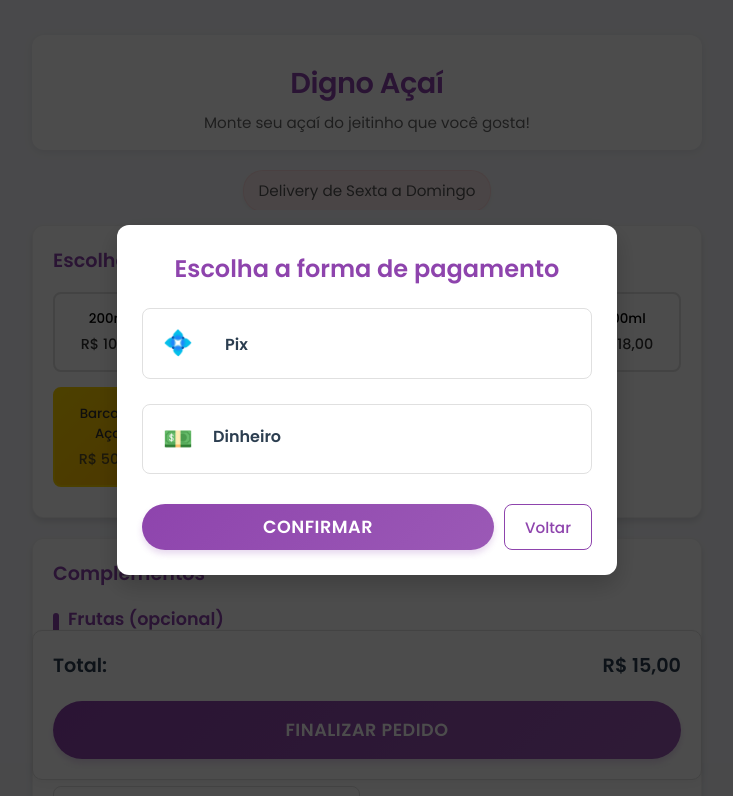
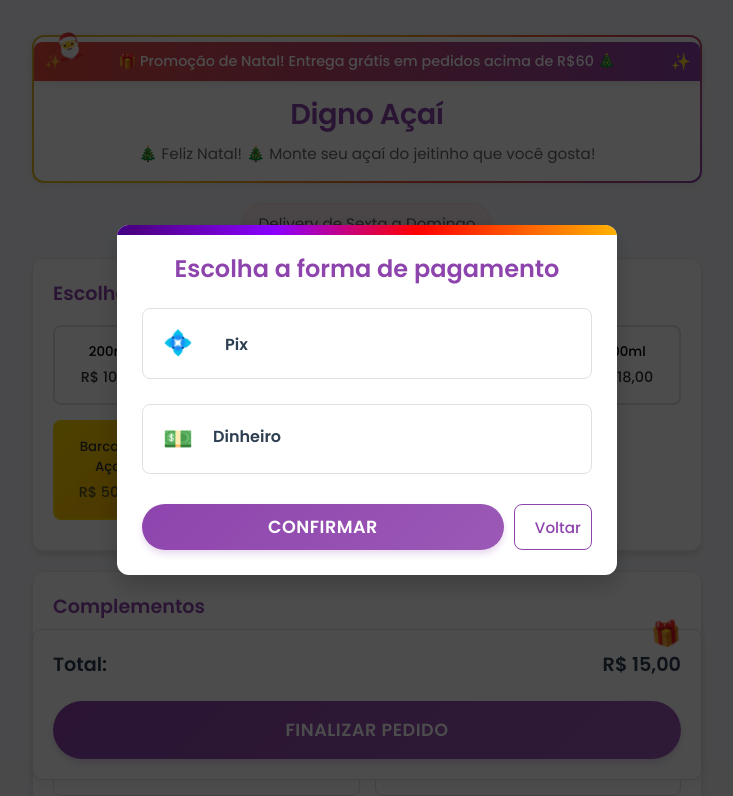
Before and after one commit to hudsonjuan/digno-acai, a plain HTML site: page index.html in a window 1280 px wide. Both pictures are taken after a click on the button "FINALIZAR PEDIDO". Shown: the top 796 px of the page, without its empty margins (273-1006 px from the left). Drawn offline with Linux system fonts and the light colour scheme.

Commit message:
Adiciona tema de Natal com elementos festivos e promoção especial

```diff
--- /dev/null
+++ b/christmas-theme.css
@@ -0,0 +1,267 @@
+/* Christmas Theme for Digno Açaí */
+
+/* Festive Notification */
+.festive-notification {
+    background: linear-gradient(90deg, #e74c3c, #8e44ad);
+    color: white;
+    text-align: center;
+    padding: 8px;
+    margin: -10px -10px 10px -10px;
+    border-radius: 8px 8px 0 0;
+    font-size: 0.9rem;
+    font-weight: 500;
+    position: relative;
+    overflow: hidden;
+    box-shadow: 0 2px 10px rgba(0, 0, 0, 0.1);
+}
+
+.festive-notification::before {
+    content: '✨';
+    position: absolute;
+    left: 10px;
+    top: 50%;
+    transform: translateY(-50%);
+    animation: twinkle 2s infinite alternate;
+}
+
+.festive-notification::after {
+    content: '✨';
+    position: absolute;
+    right: 10px;
+    top: 50%;
+    transform: translateY(-50%);
+    animation: twinkle 2s infinite alternate-reverse;
+}
+
+@keyframes twinkle {
+    from { opacity: 0.7; transform: translateY(-50%) scale(0.9); }
+    to { opacity: 1; transform: translateY(-50%) scale(1.1); }
+}
+
+/* Festive button styles */
+.primary-btn, .secondary-btn, .option-btn {
+    position: relative;
+    overflow: hidden;
+    transition: all 0.3s ease;
+}
+
+.primary-btn:hover, .secondary-btn:hover, .option-btn:hover {
+    transform: translateY(-2px);
+    box-shadow: 0 4px 15px rgba(0, 0, 0, 0.15);
+}
+
+.primary-btn::after, .secondary-btn::after {
+    content: '🎄';
+    position: absolute;
+    right: 10px;
+    top: 50%;
+    transform: translateY(-50%);
+    opacity: 0;
+    transition: all 0.3s ease;
+}
+
+.primary-btn:hover::after, .secondary-btn:hover::after {
+    opacity: 1;
+    right: 15px;
+}
+
+/* Festive card styles */
+.card {
+    position: relative;
+    border: 1px solid rgba(0, 0, 0, 0.08);
+    transition: all 0.3s ease;
+}
+
+.card:hover {
+    border-color: #e74c3c;
+    box-shadow: 0 6px 20px rgba(231, 76, 60, 0.1);
+}
+
+.card::before {
+    content: '🎄';
+    position: absolute;
+    top: -10px;
+    left: 15px;
+    font-size: 1.2rem;
+    background: white;
+    padding: 0 10px;
+    transform: rotate(-15deg);
+    opacity: 0;
+    transition: all 0.3s ease;
+}
+
+.card:hover::before {
+    opacity: 1;
+    transform: rotate(0deg);
+}
+
+/* Festive checkboxes */
+.option-checkbox input[type="checkbox"]:checked + span::before {
+    content: '🎅';
+    margin-right: 5px;
+    vertical-align: middle;
+}
+
+/* Snowflakes Animation */
+@keyframes snow {
+    0% { background-position: 0 0, 0 0; }
+    100% { background-position: 0 1000px, 1000px 500px; }
+}
+
+/* Add subtle snow effect to the header */
+header::before {
+    content: '';
+    position: absolute;
+    top: 0;
+    left: 0;
+    right: 0;
+    bottom: 0;
+    background-image:
+        radial-gradient(1px 1px at 10% 10%, #fff 50%, transparent 50%),
+        radial-gradient(1px 1px at 20% 20%, #fff 50%, transparent 50%),
+        radial-gradient(1px 1px at 30% 30%, #fff 50%, transparent 50%),
+        radial-gradient(1px 1px at 40% 40%, #fff 50%, transparent 50%),
+        radial-gradient(1px 1px at 50% 50%, #fff 50%, transparent 50%),
+        radial-gradient(1px 1px at 60% 60%, #fff 50%, transparent 50%),
+        radial-gradient(1px 1px at 70% 70%, #fff 50%, transparent 50%),
+        radial-gradient(1px 1px at 80% 80%, #fff 50%, transparent 50%),
+        radial-gradient(1px 1px at 90% 90%, #fff 50%, transparent 50%);
+    background-size: 200px 200px;
+    opacity: 0.3;
+    pointer-events: none;
+    z-index: 1;
+    animation: snow 20s linear infinite;
+}
+
+
+/* Christmas hat for the logo */
+header h1::before {
+    content: '🎅';
+    position: absolute;
+    left: 20px;
+    top: -10px;
+    font-size: 1.5rem;
+    transform: rotate(-15deg);
+    z-index: 2;
+}
+
+/* Festive border for the header */
+header {
+    position: relative;
+    overflow: visible;
+    border: 2px solid transparent;
+    background-clip: padding-box;
+    background-image:
+        linear-gradient(white, white),
+        linear-gradient(135deg, #d4af37, #f1c40f, #e74c3c, #8e44ad);
+    background-origin: border-box;
+    background-clip: padding-box, border-box;
+    border-radius: 12px;
+}
+
+/* Add small Christmas balls to section headers */
+.options h3::after {
+    content: '🎄';
+    margin-left: 8px;
+    font-size: 0.9em;
+    vertical-align: middle;
+}
+
+/* Add subtle gift box to the total section */
+.summary::before {
+    content: '🎁';
+    position: absolute;
+    right: 20px;
+    top: -15px;
+    font-size: 1.5rem;
+    z-index: 2;
+    animation: bounce 2s infinite;
+}
+
+@keyframes bounce {
+    0%, 100% { transform: translateY(0) rotate(-5deg); }
+    50% { transform: translateY(-5px) rotate(5deg); }
+}
+
+/* Add Christmas lights to the payment method modal */
+#payment-method-modal .modal-content {
+    position: relative;
+    overflow: hidden;
+}
+
+#payment-method-modal .modal-content::before {
+    content: '';
+    position: absolute;
+    top: 0;
+    left: 0;
+    right: 0;
+    height: 10px;
+    background: linear-gradient(90deg,
+        #ff0000, #ff7f00, #ffff00, #00ff00, #0000ff, #4b0082, #8b00ff,
+        #ff0000);
+    background-size: 200% 100%;
+    animation: rainbow 4s linear infinite;
+    border-radius: 5px 5px 0 0;
+}
+
+@keyframes rainbow {
+    0% { background-position: 0% 50%; }
+    100% { background-position: 200% 50%; }
+}
+
+/* Add subtle Christmas colors to active buttons */
+.option-btn.active {
+    background: linear-gradient(135deg, #e74c3c, #8e44ad);
+    color: white;
+    box-shadow: 0 4px 15px rgba(231, 76, 60, 0.3);
+}
+
+/* Add Christmas hat to the cart icon */
+#cart-icon::before {
+    content: '🎄';
+    position: absolute;
+    top: -8px;
+    right: -8px;
+    font-size: 1.2rem;
+}
+
+/* Responsive adjustments */
+@media (max-width: 768px) {
+    header h1::before {
+        left: 10px;
+        top: -5px;
+        font-size: 1.2rem;
+    }
+
+    .summary::before {
+        right: 15px;
+        top: -12px;
+        font-size: 1.2rem;
+    }
+}
+
+/* Add subtle snow effect to the background */
+body::before {
+    content: '';
+    position: fixed;
+    top: 0;
+    left: 0;
+    width: 100%;
+    height: 100%;
+    pointer-events: none;
+    background-image:
+        radial-gradient(1px 1px at 5% 5%, #fff 50%, transparent 50%),
+        radial-gradient(1px 1px at 15% 15%, #fff 50%, transparent 50%),
+        radial-gradient(1px 1px at 25% 25%, #fff 50%, transparent 50%),
+        radial-gradient(1px 1px at 35% 35%, #fff 50%, transparent 50%),
+        radial-gradient(1px 1px at 45% 45%, #fff 50%, transparent 50%),
+        radial-gradient(1px 1px at 55% 55%, #fff 50%, transparent 50%),
+        radial-gradient(1px 1px at 65% 65%, #fff 50%, transparent 50%),
+        radial-gradient(1px 1px at 75% 75%, #fff 50%, transparent 50%),
+        radial-gradient(1px 1px at 85% 85%, #fff 50%, transparent 50%),
+        radial-gradient(1px 1px at 95% 95%, #fff 50%, transparent 50%);
+    background-size: 300px 300px;
+    opacity: 0.2;
+    z-index: 1000;
+    animation: snow 20s linear infinite;
+}
--- a/index.html
+++ b/index.html
@@ -5,13 +5,18 @@
     <meta name="viewport" content="width=device-width, initial-scale=1.0">
     <title>Digno Açaí 🍧</title>
     <link rel="stylesheet" href="styles.css">
+    <link rel="stylesheet" href="christmas-theme.css">
     <link href="https://fonts.googleapis.com/css2?family=Poppins:wght@300;400;500;600&display=swap" rel="stylesheet">
 </head>
 <body>
     <div class="container">
         <header>
+            <div class="festive-notification">
+                <span>🎁 Promoção de Natal! Entrega grátis em pedidos acima de R$60 🎄</span>
+            </div>
             <h1>Digno Açaí</h1>
-            <p>Monte seu açaí do jeitinho que você gosta!</p>
+            <p>🎄 Feliz Natal! 🎄 Monte seu açaí do jeitinho que você gosta!</p>
+            <div class="christmas-lights"></div>
         </header>
 
         <!-- Horário de Funcionamento -->
```
